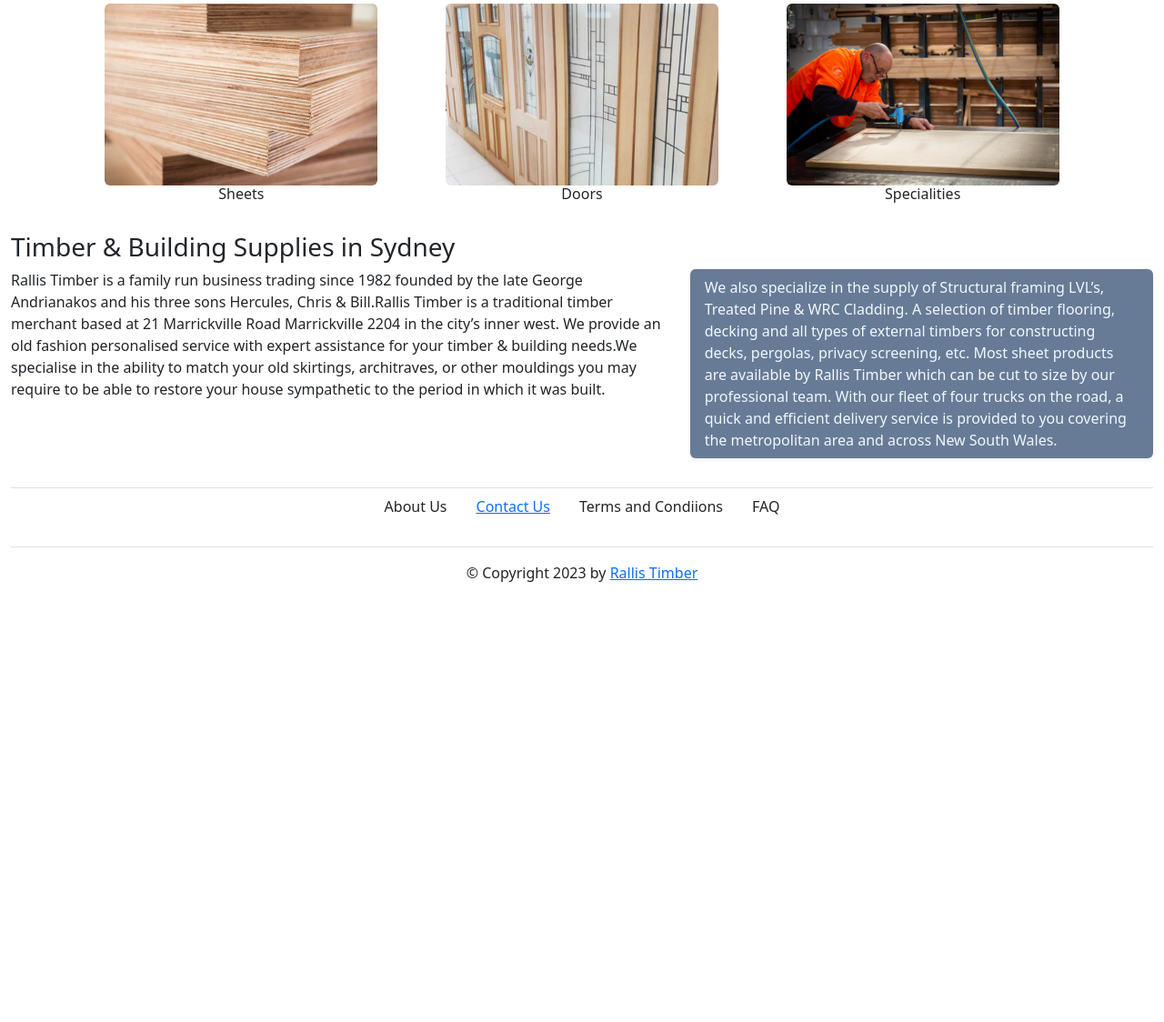
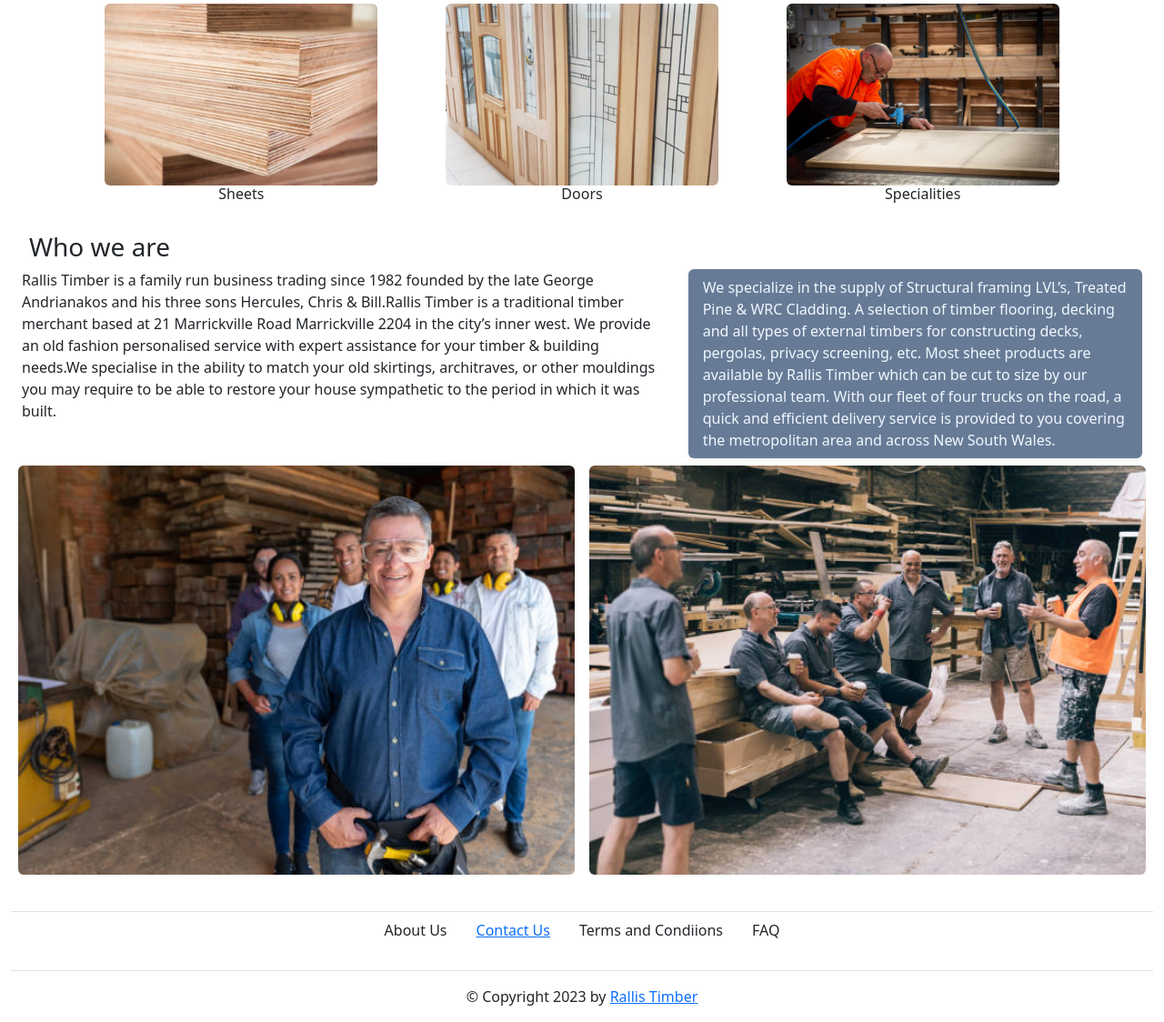
Before and after one commit to Crimson-Fox/CS50Final, a Flask app: page / in a window 1280 px wide. Shown: the part 672-1796 px from the top of the page at 91% size. Before the commit the page ends 1312 px from the top, so only its background shows below. Run offline with Flask 3, Linux system fonts and the light colour scheme.

Commit message:
added some visual flair to index

```diff
--- a/CS50_final/website_rallis/static/style.css
+++ b/CS50_final/website_rallis/static/style.css
@@ -16,3 +16,8 @@ img-fluid {
     background-color: rgb(103, 123, 150);
     color: aliceblue;
 }
+.galleryX{
+    width: 100%;
+    height: 450px;
+    object-fit: cover;
+}
--- a/CS50_final/website_rallis/templates/index.html
+++ b/CS50_final/website_rallis/templates/index.html
@@ -40,15 +40,15 @@
 
   </div>
 </div>
-  <div class="container-fluid mt-4">
-    <h3>Timber & Building Supplies in Sydney</h3>
+  <div class="container-fluid px-4 mt-4">
+    <div class="px-2"> <h3>Who we are</h3></div>
     <div class="row">
       <div class="col-md">
         <p>Rallis Timber is a family run business trading since 1982 founded by the late George Andrianakos and his three sons Hercules, Chris & Bill.Rallis Timber is a traditional timber merchant based at 21 Marrickville Road Marrickville 2204 in the city’s inner west. We provide an old fashion personalised service with expert assistance for your timber & building needs.We specialise in the ability to match your old skirtings, architraves, or other mouldings you may require to be able to restore your house sympathetic to the period in which it was built.</p>
       </div>
       <div class="col-md-5">
         <div class="container-fluid rounded infoBubble shadow-sm px-3 py-2 b-10">
-          We also specialize in the supply of Structural framing LVL’s, Treated Pine & WRC Cladding. A selection of timber flooring, decking and all types of external timbers for constructing decks, pergolas, privacy screening, etc.
+          We specialize in the supply of Structural framing LVL’s, Treated Pine & WRC Cladding. A selection of timber flooring, decking and all types of external timbers for constructing decks, pergolas, privacy screening, etc.
 
           Most sheet products are available by Rallis Timber which can be cut to size by our professional team.
 
@@ -56,6 +56,14 @@
 
         </div>
     </div>
+    <div class="row">
+      <div class="col-md p-2">
+        <img src="/static/whoweare.jpg" class="rounded galleryX">
+      </div>
+      <div class="col-md p-2">
+        <img src="/static/people.jpg" class="rounded galleryX">
+      </div>
+    </div>
   </div>
 
 {% endblock %}
```
